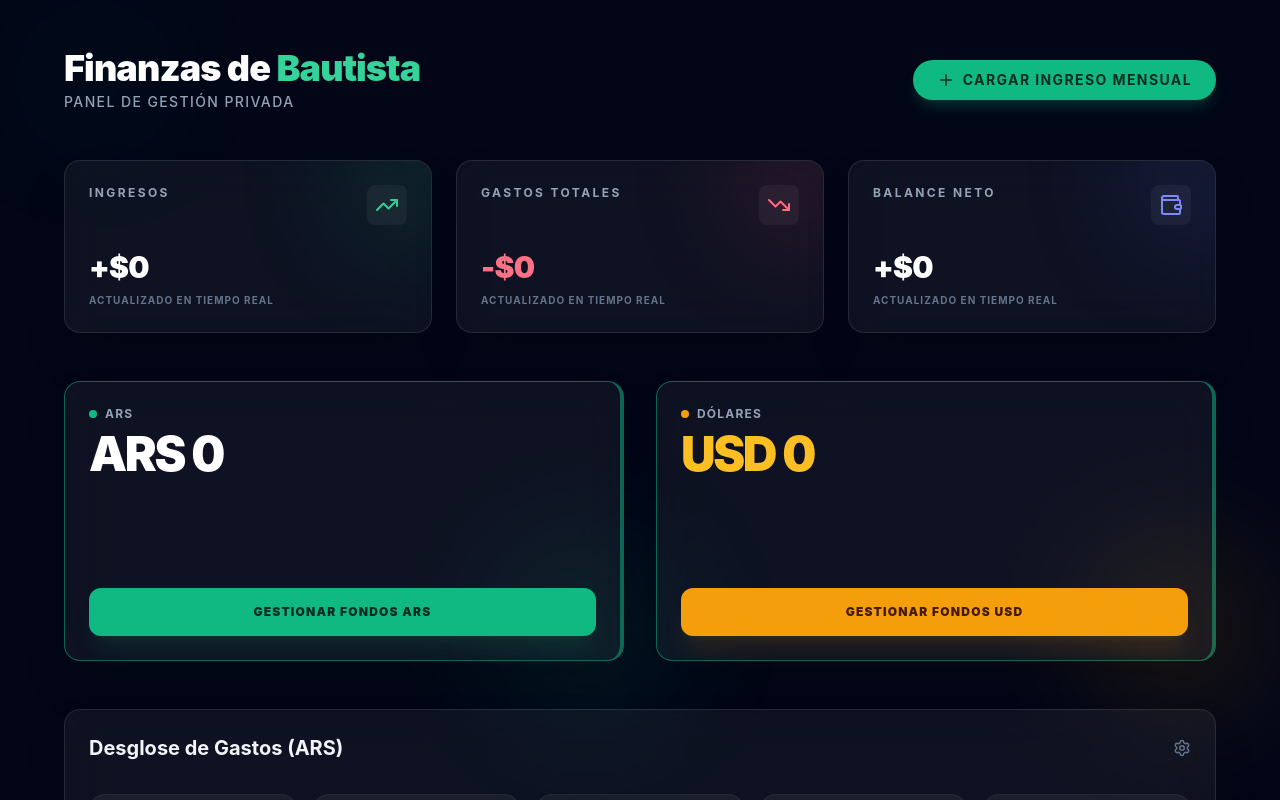
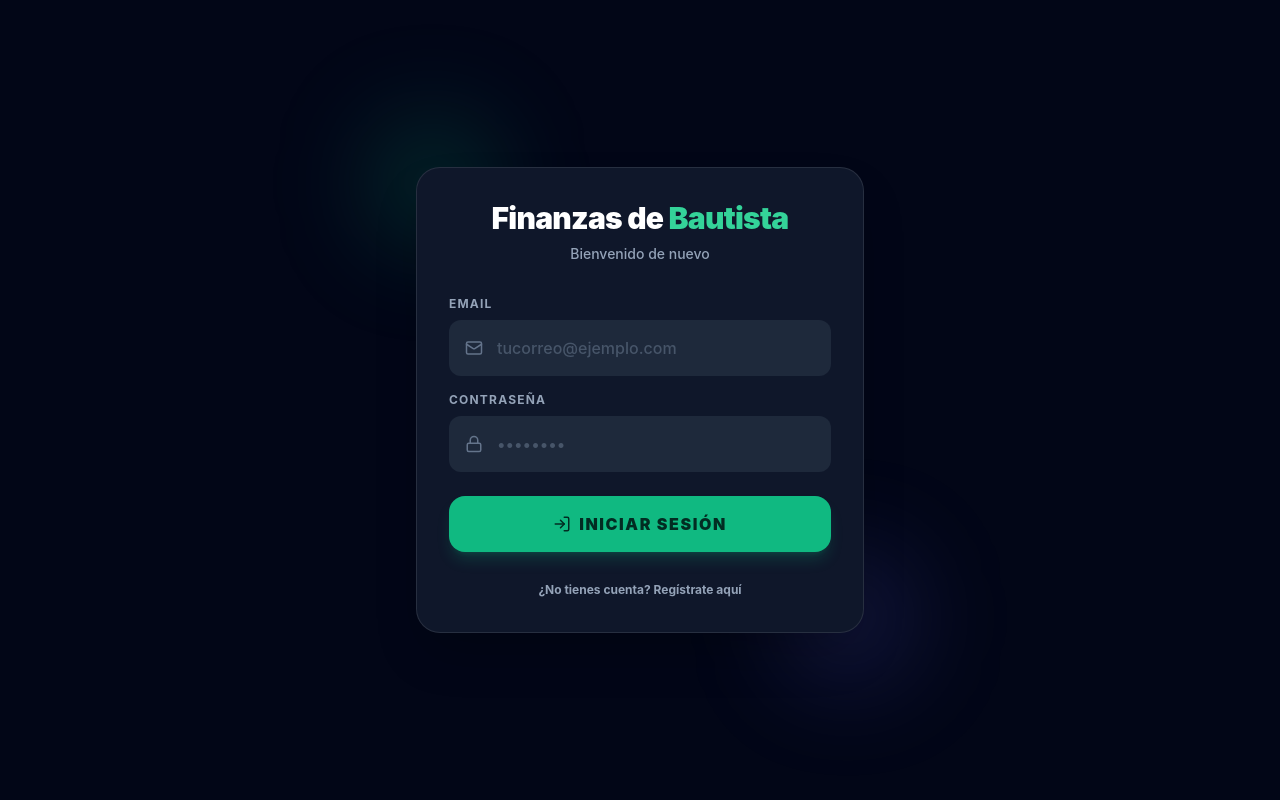
Before and after one commit to bautistacorte05/Finanzas-, a React (Vite) app: page / in a window 1280 px wide. Shown: the top 800 px of the page. Built offline with nearby package versions, Linux system fonts and the light colour scheme; no server answers; the database is empty.

Commit message:
Add authentication system

```diff
--- a/src/App.tsx
+++ b/src/App.tsx
@@ -12,11 +12,13 @@ import {
   Play,
   Bus,
   Settings,
-  Trash2
+  Trash2,
+  LogOut
 } from 'lucide-react';
 import { motion, AnimatePresence } from 'framer-motion';
 import { clsx, type ClassValue } from 'clsx';
 import { twMerge } from 'tailwind-merge';
+import Auth from './Auth';
 import type { Transaction, TransactionType, Currency, Category, Meta } from './types';
 
 // Utility for tailwind classes
@@ -26,6 +28,7 @@ function cn(...inputs: ClassValue[]) {
 
 export default function App() {
   const [loading, setLoading] = useState(true);
+  const [session, setSession] = useState<any>(null);
   const [data, setData] = useState<{
     ars: number;
     usd: number;
@@ -102,7 +105,23 @@ export default function App() {
   };
 
   useEffect(() => {
+    supabase.auth.getSession().then(({ data: { session } }) => {
+      setSession(session);
+      if (session) {
         fetchData();
+      } else {
+        setLoading(false);
+      }
+    });
+
+    const {
+      data: { subscription },
+    } = supabase.auth.onAuthStateChange((_event, session) => {
+      setSession(session);
+      if (session) fetchData();
+    });
+
+    return () => subscription.unsubscribe();
   }, []);
 
   const handleSave = async () => {
@@ -143,6 +162,10 @@ export default function App() {
     setIsModalOpen(true);
   };
 
+  if (!session && !loading) {
+    return <Auth />;
+  }
+
   if (loading && !data.ingresos && !data.gastos) {
     return (
       <div className="min-h-screen bg-background flex items-center justify-center">
@@ -167,6 +190,17 @@ export default function App() {
           <p className="text-slate-400 text-sm mt-1 uppercase tracking-widest font-medium">Panel de Gestión Privada</p>
         </div>
 
+        <div className="flex items-center gap-3">
+          <motion.button
+            whileHover={{ scale: 1.05 }}
+            whileTap={{ scale: 0.95 }}
+            onClick={() => supabase.auth.signOut()}
+            className="flex items-center justify-center p-3 bg-rose-500/10 text-rose-400 rounded-2xl hover:bg-rose-500/20 transition-colors"
+            title="Cerrar Sesión"
+          >
+            <LogOut size={18} />
+          </motion.button>
+
           <motion.button
             whileHover={{ scale: 1.02 }}
             whileTap={{ scale: 0.98 }}
@@ -174,8 +208,9 @@ export default function App() {
             className="btn-primary flex items-center gap-2 group"
           >
             <Plus size={18} className="group-hover:rotate-90 transition-transform" />
-          Cargar Ingreso Mensual
+            <span className="hidden sm:inline">Cargar Ingreso</span>
           </motion.button>
+        </div>
       </header>
 
       <main className="max-w-6xl mx-auto space-y-12">
--- /dev/null
+++ b/src/Auth.tsx
@@ -0,0 +1,118 @@
+import React, { useState } from 'react';
+import { supabase } from './lib/supabase';
+import { motion } from 'framer-motion';
+import { Mail, Lock, LogIn, UserPlus } from 'lucide-react';
+
+export default function Auth() {
+  const [loading, setLoading] = useState(false);
+  const [email, setEmail] = useState('');
+  const [password, setPassword] = useState('');
+  const [isLogin, setIsLogin] = useState(true);
+
+  const handleAuth = async (e: React.FormEvent) => {
+    e.preventDefault();
+    setLoading(true);
+
+    if (isLogin) {
+      const { error } = await supabase.auth.signInWithPassword({
+        email,
+        password,
+      });
+      if (error) alert(error.message);
+    } else {
+      const { error } = await supabase.auth.signUp({
+        email,
+        password,
+      });
+      if (error) alert(error.message);
+      else alert('¡Registro exitoso! Por favor inicia sesión ahora.');
+    }
+
+    setLoading(false);
+  };
+
+  return (
+    <div className="min-h-screen bg-background flex flex-col items-center justify-center p-4">
+      <div className="w-full max-w-md relative">
+        <div className="absolute -top-12 -left-12 w-32 h-32 bg-emerald-500/20 blur-[50px] rounded-full pointer-events-none" />
+        <div className="absolute -bottom-12 -right-12 w-32 h-32 bg-indigo-500/20 blur-[50px] rounded-full pointer-events-none" />
+
+        <motion.div
+          initial={{ opacity: 0, y: 20 }}
+          animate={{ opacity: 1, y: 0 }}
+          className="bg-slate-900 border border-white/10 rounded-3xl p-8 shadow-2xl relative z-10"
+        >
+          <div className="text-center mb-8">
+            <h1 className="text-3xl font-black tracking-tight text-white mb-2">
+              Finanzas de <span className="text-emerald-400">Bautista</span>
+            </h1>
+            <p className="text-slate-400 text-sm font-medium">
+              {isLogin ? 'Bienvenido de nuevo' : 'Crea tu cuenta'}
+            </p>
+          </div>
+
+          <form onSubmit={handleAuth} className="space-y-6">
+            <div className="space-y-4">
+              <div>
+                <label className="text-xs font-bold uppercase tracking-widest text-slate-400 block mb-2">Email</label>
+                <div className="relative">
+                  <div className="absolute left-4 top-1/2 -translate-y-1/2 text-slate-500"><Mail size={18} /></div>
+                  <input
+                    type="email"
+                    value={email}
+                    onChange={(e) => setEmail(e.target.value)}
+                    required
+                    placeholder="tucorreo@ejemplo.com"
+                    className="w-full bg-slate-800 border-none rounded-xl p-4 pl-12 text-slate-100 placeholder:text-slate-600 focus:ring-2 focus:ring-emerald-500 transition-all font-medium"
+                  />
+                </div>
+              </div>
+
+              <div>
+                <label className="text-xs font-bold uppercase tracking-widest text-slate-400 block mb-2">Contraseña</label>
+                <div className="relative">
+                  <div className="absolute left-4 top-1/2 -translate-y-1/2 text-slate-500"><Lock size={18} /></div>
+                  <input
+                    type="password"
+                    value={password}
+                    onChange={(e) => setPassword(e.target.value)}
+                    required
+                    placeholder="••••••••"
+                    className="w-full bg-slate-800 border-none rounded-xl p-4 pl-12 text-slate-100 placeholder:text-slate-600 focus:ring-2 focus:ring-emerald-500 transition-all font-medium"
+                  />
+                </div>
+              </div>
+            </div>
+
+            <button
+              type="submit"
+              disabled={loading}
+              className="w-full flex items-center justify-center gap-2 py-4 bg-emerald-500 text-emerald-950 rounded-2xl font-black uppercase tracking-widest hover:bg-emerald-400 transition-colors shadow-lg shadow-emerald-500/20 disabled:opacity-50 disabled:cursor-not-allowed"
+            >
+              {loading ? (
+                <motion.div
+                  animate={{ rotate: 360 }}
+                  transition={{ duration: 1, repeat: Infinity, ease: "linear" }}
+                  className="w-5 h-5 border-2 border-emerald-900/30 border-t-emerald-900 rounded-full"
+                />
+              ) : isLogin ? (
+                <><LogIn size={18} /> Iniciar Sesión</>
+              ) : (
+                <><UserPlus size={18} /> Registrarse</>
+              )}
+            </button>
+          </form>
+
+          <div className="mt-6 text-center">
+            <button
+              onClick={() => setIsLogin(!isLogin)}
+              className="text-xs font-bold text-slate-400 hover:text-white transition-colors"
+            >
+              {isLogin ? '¿No tienes cuenta? Regístrate aquí' : '¿Ya tienes cuenta? Inicia sesión'}
+            </button>
+          </div>
+        </motion.div>
+      </div>
+    </div>
+  );
+}
```
Lines whose indentation alone changed are shown as unchanged.
